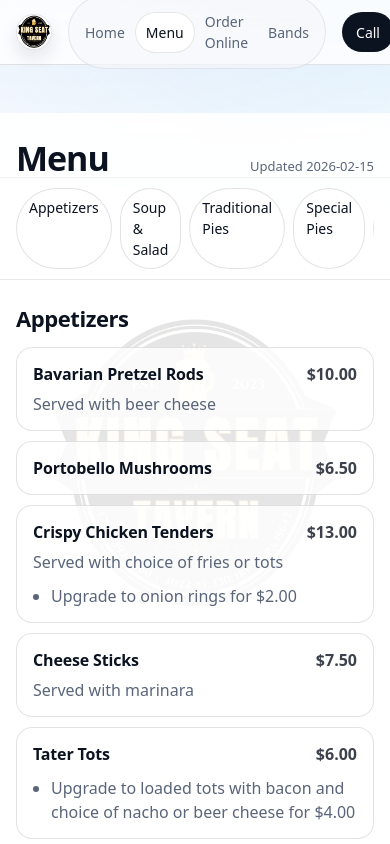
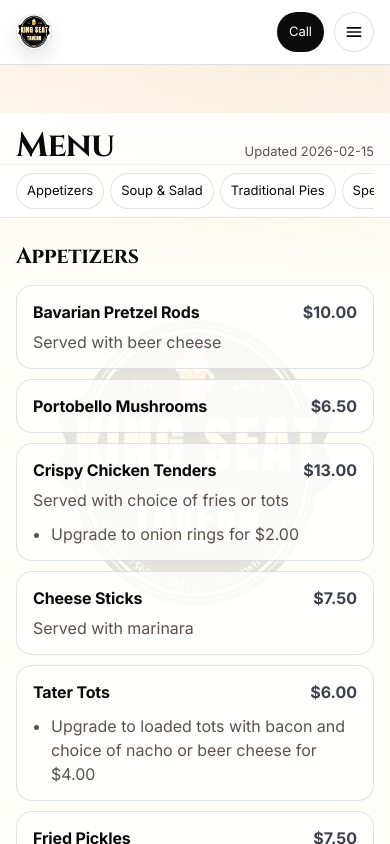
Before and after one commit to tronious/KingSeatTavern, a React (Vite) app in the folder front_end/: page /menu in a window 390 px wide. Shown: the top 844 px of the page. Built offline with nearby package versions, Linux system fonts and the light colour scheme.

Commit message:
updating font styles and making menu sticky with static (kind of) content in a menu data model

```diff
--- a/front_end/index.html
+++ b/front_end/index.html
@@ -4,6 +4,12 @@
     <meta charset="UTF-8" />
     <link rel="icon" type="image/svg+xml" href="/vite.svg" />
     <meta name="viewport" content="width=device-width, initial-scale=1.0" />
+    <link rel="preconnect" href="https://fonts.googleapis.com" />
+    <link rel="preconnect" href="https://fonts.gstatic.com" crossorigin />
+    <link
+      href="https://fonts.googleapis.com/css2?family=Cinzel:wght@500;700;800&family=Inter:wght@400;500;600;700;800&display=swap"
+      rel="stylesheet"
+    />
     <title>kingseat</title>
   </head>
   <body>
--- a/front_end/src/components/NavBar.tsx
+++ b/front_end/src/components/NavBar.tsx
@@ -1,3 +1,4 @@
+import { useEffect, useId, useRef, useState } from 'react'
 import { NavLink } from 'react-router-dom'
 import ksLogo from '../assets/KSLogo.jpg'
 
@@ -9,6 +10,32 @@ const navItems = [
 ] as const
 
 export function NavBar() {
+  const [drawerOpen, setDrawerOpen] = useState(false)
+  const drawerId = useId()
+  const closeBtnRef = useRef<HTMLAnchorElement | null>(null)
+
+  useEffect(() => {
+    if (!drawerOpen) return
+    closeBtnRef.current?.focus()
+  }, [drawerOpen])
+
+  useEffect(() => {
+    const prevOverflow = document.body.style.overflow
+    document.body.style.overflow = drawerOpen ? 'hidden' : prevOverflow
+    return () => {
+      document.body.style.overflow = prevOverflow
+    }
+  }, [drawerOpen])
+
+  useEffect(() => {
+    if (!drawerOpen) return
+    const onKeyDown = (e: KeyboardEvent) => {
+      if (e.key === 'Escape') setDrawerOpen(false)
+    }
+    window.addEventListener('keydown', onKeyDown)
+    return () => window.removeEventListener('keydown', onKeyDown)
+  }, [drawerOpen])
+
   return (
     <header className="nav">
       <div className="container nav__inner">
@@ -34,10 +61,107 @@ export function NavBar() {
           ))}
         </nav>
 
-        <a className="nav__cta" href="tel:7243927560">
-          Call
-        </a>
+        <div className="nav__actions">
+          <a className="nav__cta" href="tel:7243927560">
+            Call
+          </a>
+
+          <button
+            type="button"
+            className="nav__menuBtn"
+            aria-label={drawerOpen ? 'Close menu' : 'Open menu'}
+            aria-expanded={drawerOpen}
+            aria-controls={drawerId}
+            onClick={() => setDrawerOpen((v) => !v)}
+          >
+            {drawerOpen ? (
+              <svg
+                width="20"
+                height="20"
+                viewBox="0 0 24 24"
+                fill="none"
+                xmlns="http://www.w3.org/2000/svg"
+                aria-hidden="true"
+              >
+                <path
+                  d="M18 6L6 18M6 6l12 12"
+                  stroke="currentColor"
+                  strokeWidth="2"
+                  strokeLinecap="round"
+                />
+              </svg>
+            ) : (
+              <svg
+                width="20"
+                height="20"
+                viewBox="0 0 24 24"
+                fill="none"
+                xmlns="http://www.w3.org/2000/svg"
+                aria-hidden="true"
+              >
+                <path
+                  d="M4 7h16M4 12h16M4 17h16"
+                  stroke="currentColor"
+                  strokeWidth="2"
+                  strokeLinecap="round"
+                />
+              </svg>
+            )}
+          </button>
+        </div>
       </div>
+
+      {drawerOpen ? (
+        <div className="navDrawer" id={drawerId}>
+          <button
+            type="button"
+            className="navDrawer__backdrop"
+            aria-label="Close menu"
+            onClick={() => setDrawerOpen(false)}
+          />
+          <div
+            className="navDrawer__panel"
+            role="dialog"
+            aria-modal="true"
+            aria-label="Navigation menu"
+          >
+            <div className="navDrawer__header">
+              <div className="navDrawer__title">Menu</div>
+              <a
+                href="#"
+                className="navDrawer__closeLink"
+                onClick={(e) => {
+                  e.preventDefault()
+                  setDrawerOpen(false)
+                }}
+                ref={closeBtnRef}
+              >
+                Close
+              </a>
+            </div>
+
+            <nav className="navDrawer__links" aria-label="Primary navigation">
+              {navItems.map((item) => (
+                <NavLink
+                  key={item.to}
+                  to={item.to}
+                  className={({ isActive }) =>
+                    `navDrawer__link${isActive ? ' navDrawer__link--active' : ''}`
+                  }
+                  end={item.to === '/'}
+                  onClick={() => setDrawerOpen(false)}
+                >
+                  {item.label}
+                </NavLink>
+              ))}
+            </nav>
+
+            <a className="navDrawer__cta" href="tel:7243927560" onClick={() => setDrawerOpen(false)}>
+              Call 724-392-7560
+            </a>
+          </div>
+        </div>
+      ) : null}
     </header>
   )
 }
--- a/front_end/src/index.css
+++ b/front_end/src/index.css
@@ -1,18 +1,21 @@
 :root {
-  --bg: #ffffff;
+  /* Palette pulled from KSLogo.jpg (cream + gold + deep ink) */
+  --bg: #fffdf8;
   --surface: #ffffff;
-  --surface-2: #f6f7fb;
-  --text: #0b1220;
-  --muted: #5a657a;
+  --surface-2: #f6f2ec;
+  --text: #0b0b0b;
+  --muted: #5a524b;
   --border: rgba(16, 24, 40, 0.12);
   --shadow: 0 10px 30px rgba(16, 24, 40, 0.08);
-  --brand: #1d4ed8;
-  --brand-2: #0ea5e9;
+  --brand: #b7791f;
+  --brand-2: #f0b43c;
   --nav-h: 64px;
 
   color-scheme: light;
-  font-family: ui-sans-serif, system-ui, -apple-system, Segoe UI, Roboto,
-    Helvetica, Arial, Apple Color Emoji, Segoe UI Emoji;
+  --font-sans: Inter, ui-sans-serif, system-ui, -apple-system, Segoe UI, Roboto,
+    Helvetica, Arial;
+  --font-display: Cinzel, ui-serif, Georgia, 'Times New Roman', Times, serif;
+  font-family: var(--font-sans);
   line-height: 1.5;
   font-weight: 400;
   font-synthesis: none;
@@ -52,16 +55,22 @@ body {
   margin: 0;
   background: radial-gradient(
       1200px 600px at 20% -10%,
-      rgba(29, 78, 216, 0.08),
+      rgba(240, 180, 60, 0.10),
       transparent 60%
     ),
     radial-gradient(
       900px 500px at 90% 0%,
-      rgba(14, 165, 233, 0.10),
+      rgba(183, 121, 31, 0.10),
       transparent 55%
     ),
     var(--bg);
   color: var(--text);
+}
+
+h1,
+h2,
+h3 {
+  font-family: var(--font-display);
 }
 
 a {
@@ -95,8 +104,9 @@ a {
   position: sticky;
   top: 0;
   z-index: 50;
-  background: rgba(255, 255, 255, 0.8);
-  backdrop-filter: blur(10px);
+  background: rgba(255, 255, 255, 1);
+  backdrop-filter: none;
+  -webkit-backdrop-filter: none;
   border-bottom: 1px solid var(--border);
 }
 
@@ -137,6 +147,9 @@ a {
 
 .brand__text {
   font-size: 14px;
+  font-family: var(--font-display);
+  letter-spacing: 0.04em;
+  text-transform: uppercase;
 }
 
 .nav__links {
@@ -179,6 +192,126 @@ a {
   font-size: 14px;
 }
 
+.nav__actions {
+  display: flex;
+  align-items: center;
+  gap: 10px;
+}
+
+.nav__menuBtn {
+  display: none;
+  width: 40px;
+  height: 40px;
+  border-radius: 999px;
+  border: 1px solid rgba(16, 24, 40, 0.12);
+  background: rgba(255, 255, 255, 0.85);
+  color: var(--text);
+}
+
+.nav__menuBtn:hover {
+  background: rgba(255, 255, 255, 1);
+}
+
+.navDrawer {
+  position: fixed;
+  inset: 0;
+  z-index: 200;
+}
+
+.navDrawer__backdrop {
+  position: absolute;
+  inset: 0;
+  background: rgba(15, 23, 42, 0.35);
+  border: 0;
+  padding: 0;
+}
+
+.navDrawer__panel {
+  position: absolute;
+  top: calc(var(--nav-h) + 10px);
+  right: 0;
+  height: auto;
+  max-height: calc(100vh - var(--nav-h) - 20px);
+  width: min(86vw, 360px);
+  background: #fff;
+  border: 1px solid rgba(16, 24, 40, 0.10);
+  border-right: 0;
+  box-shadow: -18px 0 40px rgba(16, 24, 40, 0.18);
+  border-top-left-radius: 16px;
+  border-bottom-left-radius: 16px;
+  padding: 14px;
+  display: flex;
+  flex-direction: column;
+  gap: 12px;
+  overflow: auto;
+  animation: drawerIn 160ms ease-out;
+}
+
+@keyframes drawerIn {
+  from {
+    transform: translateX(14px);
+  }
+  to {
+    transform: translateX(0);
+  }
+}
+
+.navDrawer__header {
+  display: flex;
+  align-items: center;
+  justify-content: space-between;
+  gap: 10px;
+}
+
+.navDrawer__title {
+  font-weight: 800;
+  letter-spacing: -0.02em;
+}
+
+.navDrawer__closeLink {
+  color: var(--muted);
+  text-decoration: underline;
+  text-underline-offset: 3px;
+}
+
+.navDrawer__closeLink:hover {
+  color: var(--text);
+}
+
+.navDrawer__links {
+  display: grid;
+  gap: 2px;
+  padding-top: 6px;
+  border-top: 1px solid var(--border);
+}
+
+.navDrawer__link {
+  display: block;
+  padding: 12px 6px;
+  border-radius: 10px;
+  color: var(--text);
+}
+
+.navDrawer__link:hover {
+  background: rgba(246, 247, 251, 0.9);
+}
+
+.navDrawer__link--active {
+  font-weight: 800;
+  color: var(--brand);
+}
+
+.navDrawer__cta {
+  margin-top: auto;
+  display: block;
+  padding: 14px 6px;
+  border-top: 1px solid var(--border);
+  color: var(--text);
+  font-weight: 800;
+  text-decoration: underline;
+  text-underline-offset: 3px;
+}
+
 @media (max-width: 720px) {
   .brand__text {
     display: none;
@@ -188,10 +321,22 @@ a {
     height: 36px;
   }
   .nav__links {
-    gap: 0;
+    display: none;
   }
   .nav__link {
     padding: 9px 10px;
+  }
+
+  .nav__menuBtn {
+    display: inline-flex;
+    align-items: center;
+    justify-content: center;
+  }
+
+  .nav__cta {
+    height: 40px;
+    padding: 0 12px;
+    font-size: 13px;
   }
 }
 
@@ -237,7 +382,7 @@ a {
 }
 
 .hero {
-  padding: 56px 0 34px;
+  /* padding: 56px 0 34px; */
 }
 
 .hero__inner {
@@ -409,6 +554,11 @@ h3 {
   display: flex;
   flex-wrap: wrap;
   gap: 8px;
+  scrollbar-width: none;
+}
+
+.menuNav::-webkit-scrollbar {
+  display: none;
 }
 
 .menuNav__chip {
@@ -417,6 +567,7 @@ h3 {
   font-size: 14px;
   background: rgba(255, 255, 255, 0.8);
   border: 1px solid rgba(16, 24, 40, 0.12);
+  white-space: nowrap;
 }
 
 .menuNav__chip:hover {
@@ -429,10 +580,48 @@ h3 {
 }
 
 @media (max-width: 720px) {
+  .menuSticky {
+    padding-top: 16px;
+  }
+
+  .menuNavBand {
+    padding: 8px 0;
+    position: relative;
+  }
+
+  .menuNavBand::before,
+  .menuNavBand::after {
+    content: '';
+    position: absolute;
+    top: 0;
+    bottom: 0;
+    width: 18px;
+    pointer-events: none;
+  }
+
+  .menuNavBand::before {
+    left: 0;
+    background: linear-gradient(to right, rgba(255, 255, 255, 0.90), rgba(255, 255, 255, 0));
+  }
+
+  .menuNavBand::after {
+    right: 0;
+    background: linear-gradient(to left, rgba(255, 255, 255, 0.90), rgba(255, 255, 255, 0));
+  }
+
   .menuNav {
     flex-wrap: nowrap;
     overflow-x: auto;
     -webkit-overflow-scrolling: touch;
+    scroll-snap-type: x proximity;
+    gap: 6px;
+    padding: 0 2px;
+  }
+
+  .menuNav__chip {
+    padding: 7px 10px;
+    font-size: 13px;
+    scroll-snap-align: start;
   }
 }
 
--- a/front_end/src/pages/HomePage.tsx
+++ b/front_end/src/pages/HomePage.tsx
@@ -6,10 +6,10 @@ export function HomePage() {
           <div className="hero__copy">
             <p className="eyebrow">Irwin, Pennsylvania</p>
             <h1>King Seat Tavern</h1>
-            <p className="lead">
+            {/* <p className="lead">
               A clean, mobile-friendly site for the tavern — menu, online ordering,
               and live bands.
-            </p>
+            </p> */}
 
             <div className="hero__actions">
               <a className="btn btn--primary" href="tel:7243927560">
```
